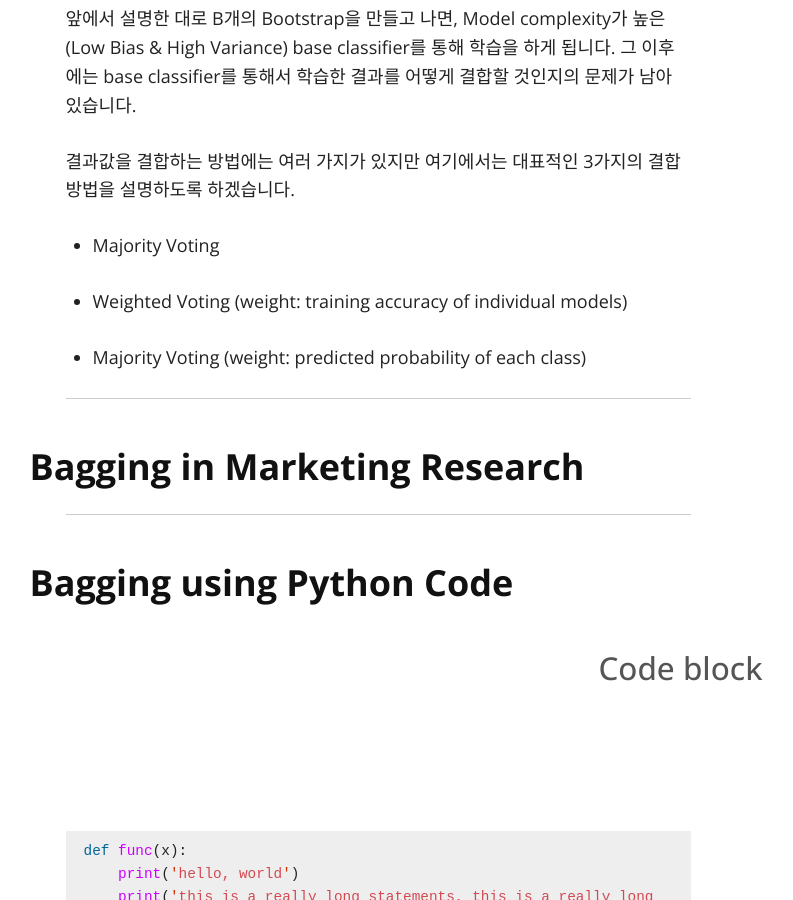
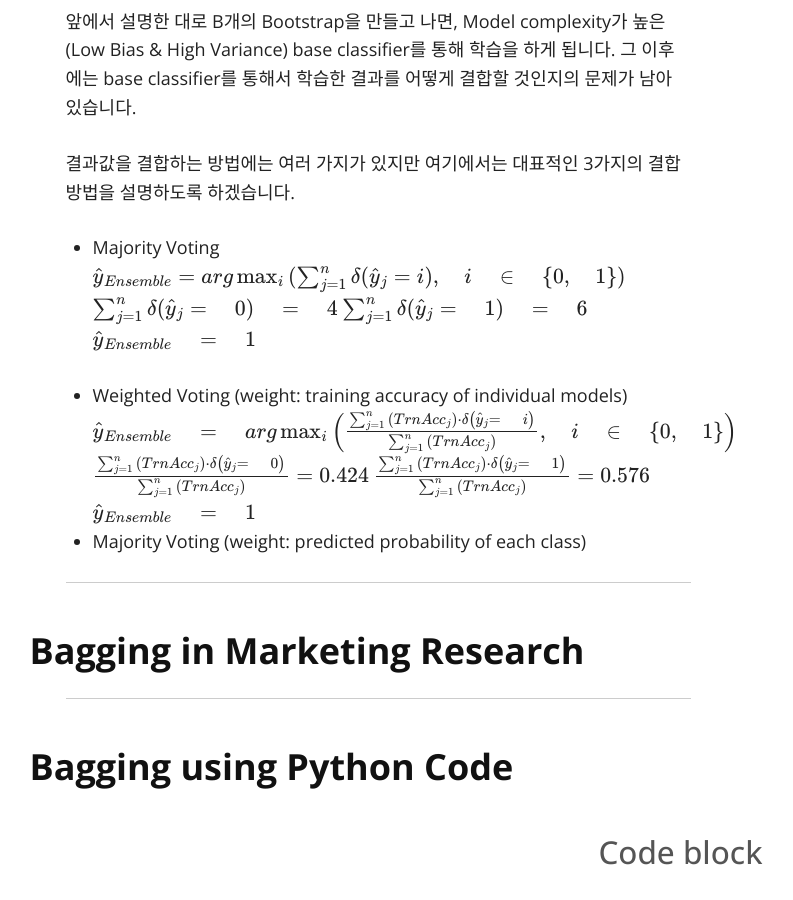
Before and after one commit to seokchaeyoon/seokchaeyoon.github.io, a Jekyll site: the page built from index.md, in a window 1280 px wide and 900 px high, scrolled down 8277 px. Shown: the whole window, without its empty margins (262-1055 px from the left). Built offline with Jekyll 4.4.1, drawn with Linux system fonts in a browser that asks for light colours; nearby versions of some CDN libraries; formulas are drawn with MathJax 3.

Commit message:
Update index.md

```diff
--- a/index.md
+++ b/index.md
@@ -119,11 +119,21 @@ Bootstrapping에서 핵심은 Bootstrap이라는 Orignal Dataset에서 뽑은
 결과값을 결합하는 방법에는 여러 가지가 있지만 여기에서는 대표적인 3가지의 결합 방법을 설명하도록 하겠습니다.
 
 * Majority Voting
+$$ { \hat { y }  }_{ Ensemble }=arg\max _{ i }{ (\sum _{ j=1 }^{ n }{ \delta ({ \hat { y }  }_{ j }=i) } ,\quad i\quad \in \quad \{ 0,\quad 1\} ) } $$
+$$   \sum _{ j=1 }^{ n }{ \delta ({ \hat { y }  }_{ j }=\quad 0)\quad =\quad 4 }   $$
+$$   \sum _{ j=1 }^{ n }{ \delta ({ \hat { y }  }_{ j }=\quad 1)\quad =\quad 6 }   $$
+$$ { \hat { y }  }_{ Ensemble }\quad =\quad 1 $$
 
 * Weighted Voting (weight: training accuracy of individual models)
-
+$$ { \hat { y }  }_{ Ensemble }\quad =\quad arg\max _{ i }{ \left( \frac { \sum _{ j=1 }^{ n }{ \left( { TrnAcc }_{ j } \right) \cdot \delta \left( { \hat { y }  }_{ j }=\quad i \right)  }  }{ \sum _{ j=1 }^{ n }{ \left( { TrnAcc }_{ j } \right)  }  } ,\quad i\quad \in \quad \{ 0,\quad 1\}  \right)  }   $$
+$$ \frac { \sum _{ j=1 }^{ n }{ \left( { TrnAcc }_{ j } \right) \cdot \delta \left( { \hat { y }  }_{ j }=\quad 0 \right)  }  }{ \sum _{ j=1 }^{ n }{ \left( { TrnAcc }_{ j } \right)  }  } =0.424  $$
+$$  \frac { \sum _{ j=1 }^{ n }{ \left( { TrnAcc }_{ j } \right) \cdot \delta \left( { \hat { y }  }_{ j }=\quad 1 \right)  }  }{ \sum _{ j=1 }^{ n }{ \left( { TrnAcc }_{ j } \right)  }  } =0.576 $$
+$$  { \hat { y }  }_{ Ensemble }\quad =\quad 1 $$
 * Majority Voting (weight: predicted probability of each class)
-
+$$   $$
+$$   $$
+$$   $$
+$$   $$
 <hr>
 ### Bagging in Marketing Research
 
```
